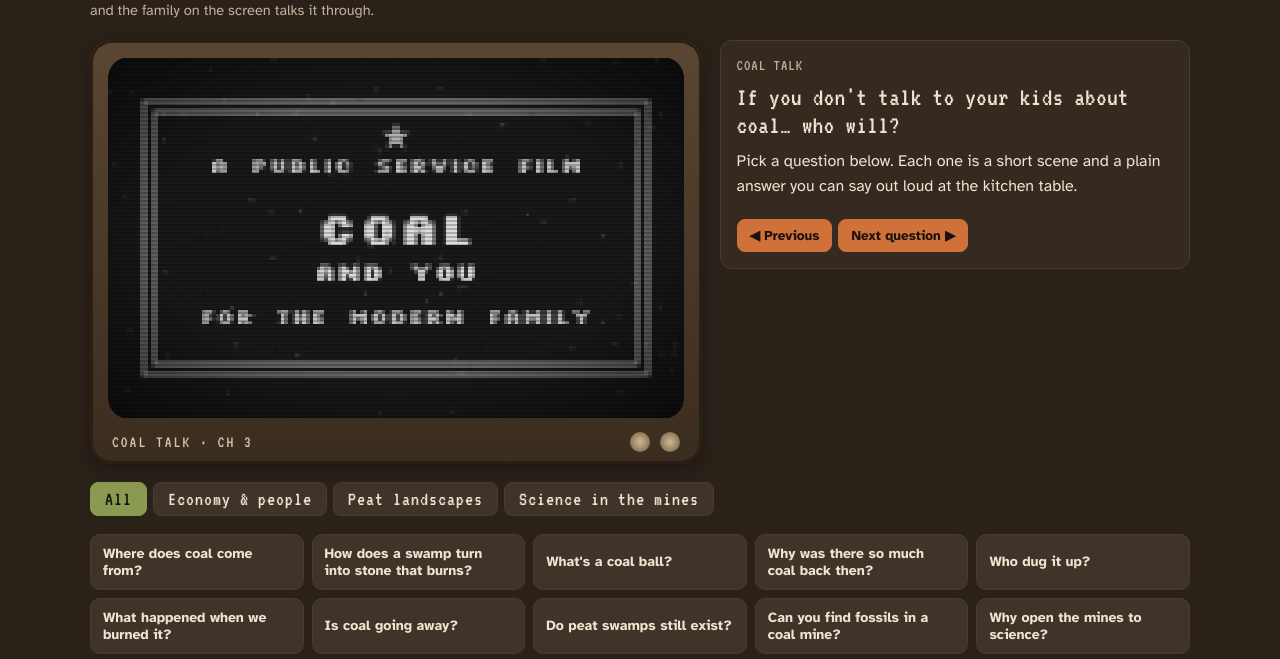
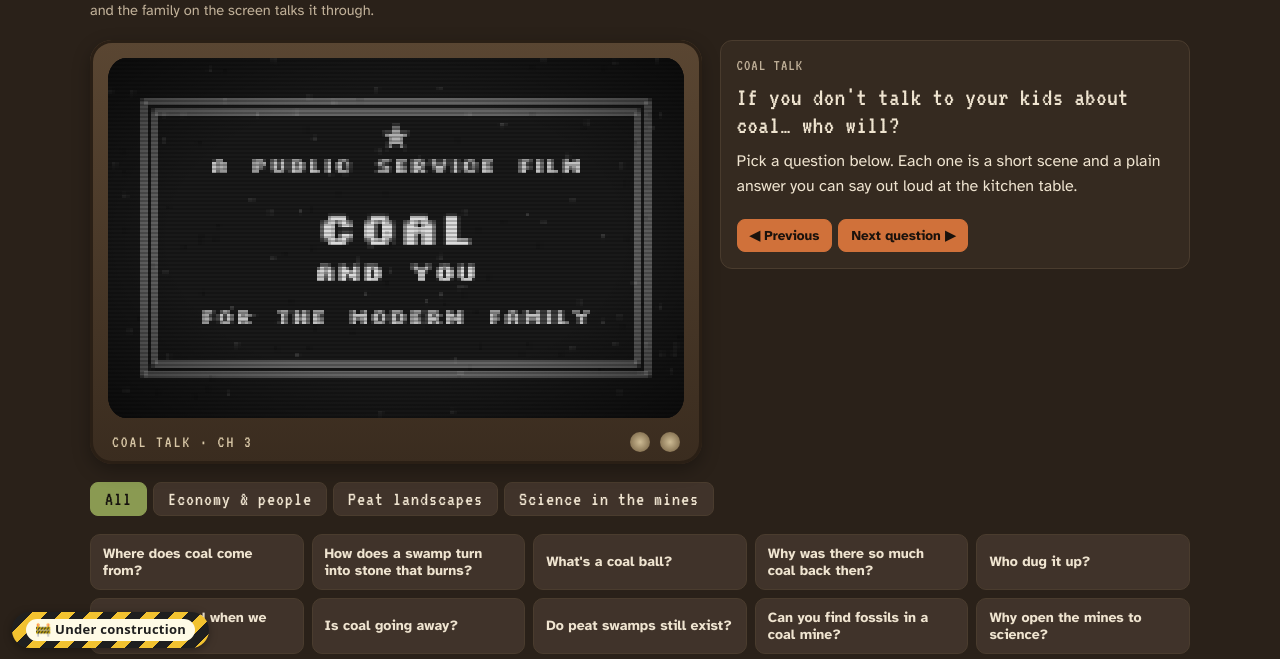
Before and after one commit to songbird-soundscape/coal-talk, a plain HTML site: page index.html in a window 1280 px wide. Shown: the part 140-799 px from the top of the page. Drawn offline with Linux system fonts and the light colour scheme; animation ran at ten frames a second.

Commit message:
Add Under construction banner
Co-Authored-By: Claude Opus 5.5 <noreply@anthropic.com>
Claude-Session: https://claude.ai/code/session_01WLatHfe2GzkgLCYoHZ3aEm

```diff
--- a/index.html
+++ b/index.html
@@ -408,4 +408,10 @@ try { new MutationObserver(drawTime).observe(document.documentElement, { attribu
 drawTime(); requestAnimationFrame(frame);
 })();
 </script>
+<!-- uc-banner: remove this block when the page is finished -->
+<a id="uc-banner" href="https://songbird-soundscape.github.io/" title="This page is still being built. Click to visit Stephen C. Caird's main site."
+ style="position:fixed;left:12px;bottom:12px;z-index:2147483647;display:inline-flex;align-items:center;gap:8px;padding:7px 14px;border-radius:999px;background:repeating-linear-gradient(-45deg,#f2c230 0 10px,#1f1f1f 10px 20px);box-shadow:0 2px 8px rgba(0,0,0,.35);text-decoration:none;font:600 13px/1.2 system-ui,-apple-system,Segoe UI,Roboto,sans-serif">
+ <span style="background:#fffbe6;color:#1f1f1f;padding:3px 9px;border-radius:999px;letter-spacing:.02em">&#128679; Under construction</span></a>
+<style>@media print{#uc-banner{display:none!important}}</style>
+<!-- /uc-banner -->
 </body></html>
```
